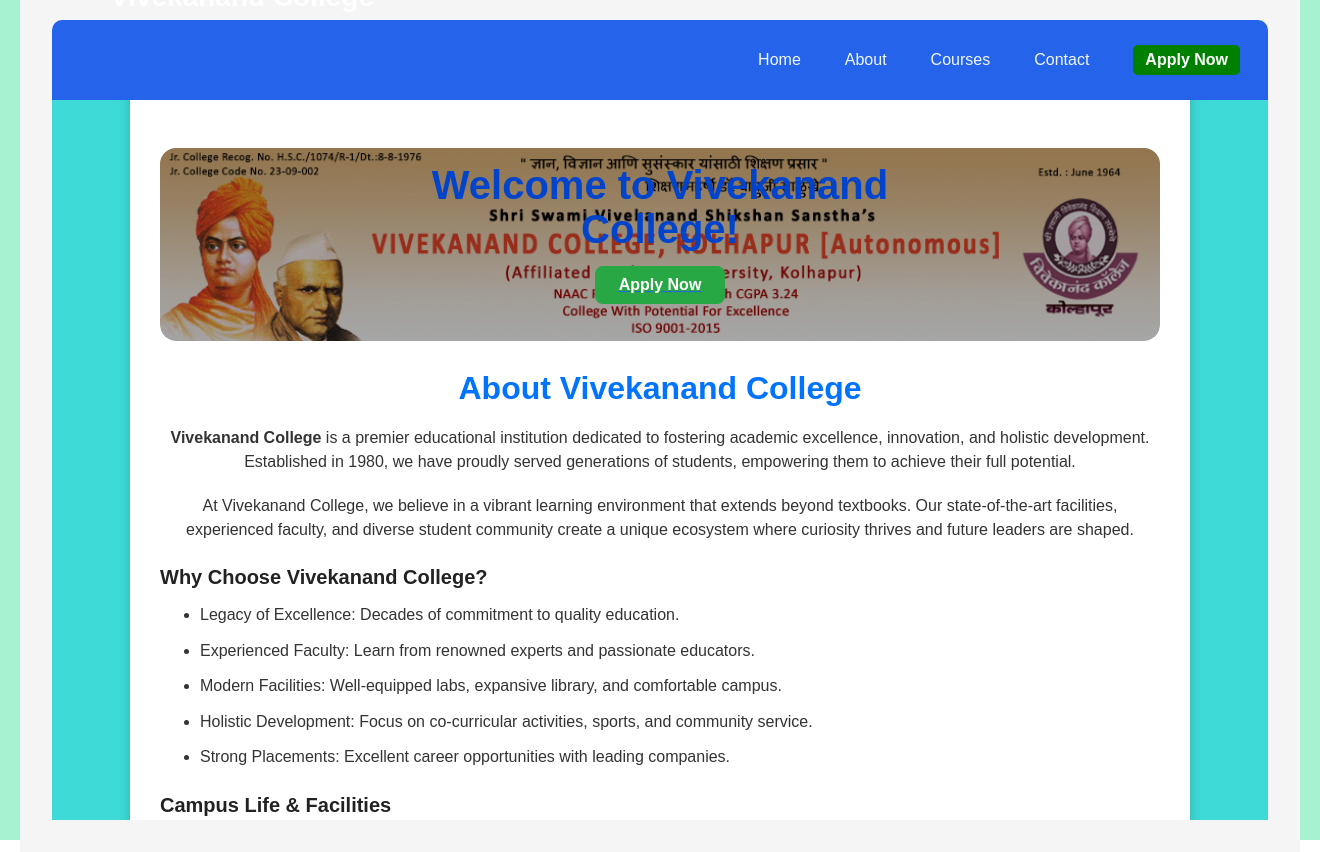
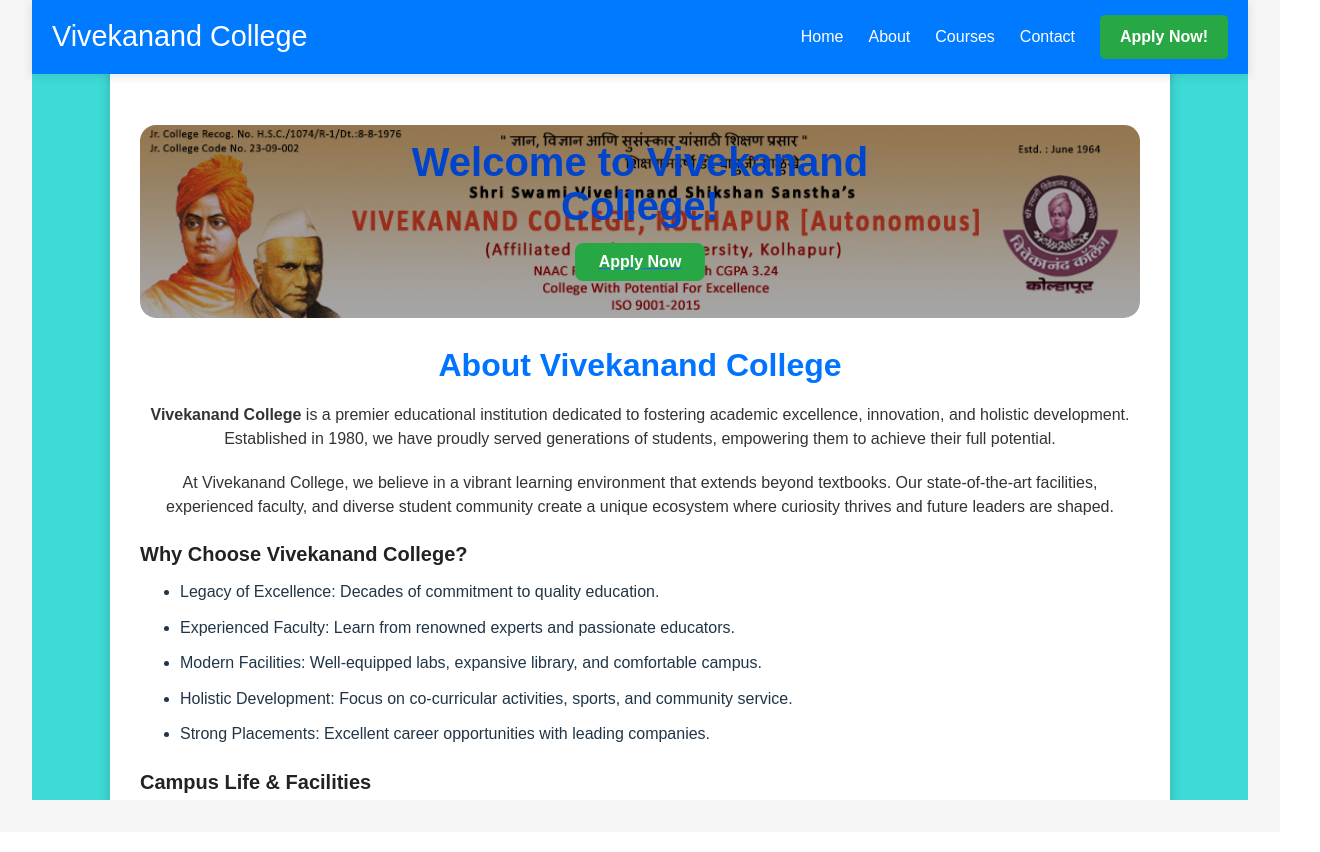
Before and after one commit to Pran-jal026/ojt, a React (Vite) app: page / in a window 1280 px wide. Shown: the whole page, 1320 px wide, since content can reach past the window. Built offline with nearby package versions, Linux system fonts and the light colour scheme.

Commit message:
first commit

```diff
--- a/src/components/header/Header.jsx
+++ b/src/components/header/Header.jsx
@@ -1,24 +1,105 @@
 
-import { Link } from 'react-router-dom';
-import './header.css'
+// import { Link } from 'react-router-dom';
+// import './header.css'
 
 
-const Header = () => {
+// const Header = () => {
+//   return (
+//  <div className="header">
+//       <div className="logo">Vivekanand College</div>
+
+//       <nav className="navbar">
+//         <Link to="/" className="nav-link">Home</Link>
+//         <Link to="/AboutPage" className="nav-link">About</Link>
+//         <Link to="/CoursesPage" className="nav-link">Courses</Link>
+
+//         <Link to="/ContactPage" className="nav-link">Contact</Link>
+//         <Link to="/NotFoundPage" className="nav-link"><button>Apply Now</button></Link>
+//       </nav>
+//     </div>
+
+//   );
+// };
+
+// export default Header;
+
+
+// / src/components/Header/Header.jsx
+import React, { useState } from "react"; // Import useState
+import { Link } from "react-router-dom";
+import "./Header.css";
+function Header() {
+  const [isDrawerOpen, setIsDrawerOpen] = useState(false); // State to control drawer visibility
+  const toggleDrawer = () => {
+    setIsDrawerOpen(!isDrawerOpen);
+  };
+  // Function to close drawer when a link is clicked
+  const closeDrawer = () => {
+    setIsDrawerOpen(false);
+  };
   return (
- <div className="header">
-      <div className="logo">Vivekanand College</div>
-
-      <nav className="navbar">
-        <Link to="/" className="nav-link">Home</Link>
-        <Link to="/AboutPage" className="nav-link">About</Link>
-        <Link to="/CoursesPage" className="nav-link">Courses</Link>
-
-        <Link to="/ContactPage" className="nav-link">Contact</Link>
-        <Link to="/NotFoundPage" className="nav-link"><button>Apply Now</button></Link>
+    <header className="main-header">
+      {" "}
+      {/* Add a wrapper for header content */}
+      <div className="college-name">
+        <Link to="/">Vivekanand College</Link>{" "}
+        {/* College Name/Logo for desktop & mobile */}
+      </div>
+      {/* Desktop Navigation */}
+      <nav className="navbar desktop-nav">
+        <Link to="/" className="nav-item">
+          Home
+        </Link>
+        <Link to="/AboutPage" className="nav-item">
+          About
+        </Link>
+        <Link to="/CoursesPage" className="nav-item">
+          Courses
+        </Link>
+        <Link to="/ContactPage" className="nav-item">
+          Contact
+        </Link>
+        <Link to="/AdmissionsPage" className="nav-item btn primary-btn">
+          Apply Now!
+        </Link>{" "}
+        {/* Apply Now button */}
       </nav>
-    </div>
-
+      {/* Mobile Hamburger Button */}
+      <button className="hamburger-menu" onClick={toggleDrawer}>
+        <span className="hamburger-icon"></span>
+        <span className="hamburger-icon"></span>
+        <span className="hamburger-icon"></span>
+      </button>
+      {/* Mobile Drawer Navigation */}
+      <nav className={`drawer-nav ${isDrawerOpen ? "open" : ""}`}>
+        <button className="close-drawer-btn" onClick={toggleDrawer}>
+          ✕
+        </button>
+        <Link to="/" className="nav-item" onClick={closeDrawer}>
+          Home
+        </Link>
+        <Link to="/about" className="nav-item" onClick={closeDrawer}>
+          About
+        </Link>
+        <Link to="/courses" className="nav-item" onClick={closeDrawer}>
+          Courses
+        </Link>
+        <Link to="/contact" className="nav-item" onClick={closeDrawer}>
+          Contact
+        </Link>
+        <Link
+          to="/admissions"
+          className="nav-item btn primary-btn"
+          onClick={closeDrawer}
+        >
+          Apply Now!
+        </Link>
+      </nav>
+      {/* Overlay when drawer is open */}
+      {isDrawerOpen && (
+        <div className="drawer-overlay" onClick={toggleDrawer}></div>
+      )}
+    </header>
   );
-};
-
+}
 export default Header;
--- a/src/components/header/header.css
+++ b/src/components/header/header.css
@@ -1,4 +1,4 @@
-/* Reset and layout */
+/* Reset and layout
 html, body {
   margin: 0;
   padding: 0;
@@ -6,46 +6,45 @@
   width: 100%;
 }
 
-/* Header Bar */
+Header Bar
 .header {
-  display: flex; /* ✅ fixed */
+  display: flex;
   justify-content: space-between;
   align-items: center;
   background-color: #003366;
   color: white;
-  height: 80px; /* ✅ reduced height */
-  width: 100%;
+  height: 80px;
   padding: 0 20px;
   box-sizing: border-box;
 }
 
-/* Logo */
+
 .logo {
   font-size: 28px;
   font-weight: bold;
 }
 
-/* Navbar container */
+
 .navbar {
   display: flex;
   align-items: center;
-  gap: 20px; /* ✅ even spacing between links */
+  gap: 20px;
 }
 
-/* Navigation links */
+
 .nav-link {
   color: aliceblue;
   text-decoration: none;
-  font-size: 16px; /* ✅ appropriate size */
+  font-size: 16px;
   padding: 8px 12px;
 }
 
-/* Hover effect */
+
 .nav-link:hover {
   text-decoration: underline;
 }
 
-/* Button inside nav */
+
 .nav-link button {
   background-color: green;
   color: white;
@@ -57,4 +56,206 @@
 
 .nav-link button:hover {
   background-color: darkgreen;
+} */
+
+
+/* Global Header Wrapper */
+.main-header {
+  background-color: #007BFF;
+  /* Primary blue background */
+  color: white;
+  padding: 15px 20px;
+  display: flex;
+  justify-content: space-between;
+  /* Space out college name and nav */
+  align-items: center;
+  box-shadow: 0 2px 10px rgba(0, 0, 0, 0.1);
+  position: sticky;
+  /* Make header sticky */
+  top: 0;
+  z-index: 999;
+  /* Ensure header is above other content */
 }
+
+.college-name {
+  font-size: 1.8em;
+  font-weight: bold;
+}
+
+.college-name a {
+  color: white;
+  text-decoration: none;
+  transition: color 0.3s ease;
+}
+
+.college-name a:hover {
+  color: #E0E0E0;
+}
+
+/* Desktop Navigation Styles (default) */
+.desktop-nav {
+  display: flex;
+  /* Show by default */
+  gap: 25px;
+  /* Space between links */
+  align-items: center;
+}
+
+.nav-item {
+  color: white;
+  text-decoration: none;
+  font-weight: 500;
+  padding: 5px 0;
+  transition: color 0.3s ease, border-bottom 0.3s ease;
+}
+
+.nav-item:hover {
+  color: #E0E0E0;
+  border-bottom: 2px solid #E0E0E0;
+}
+
+/* Primary Button (e.g., Apply Now) */
+.btn.primary-btn {
+  background-color: #28A745;
+  /* Green */
+  color: white;
+  padding: 10px 20px;
+  border-radius: 5px;
+  text-decoration: none;
+  transition: background-color 0.3s ease;
+  font-weight: bold;
+}
+
+.btn.primary-btn:hover {
+  background-color: #218838;
+  /* Darker green */
+}
+
+/* Hamburger Menu Button (hidden by default on desktop) */
+.hamburger-menu {
+  display: none;
+  /* Hide on desktop */
+  background: none;
+  border: none;
+  cursor: pointer;
+  padding: 10px;
+  position: relative;
+  z-index: 1002;
+  /* Ensure it's above the drawer if needed */
+}
+
+.hamburger-icon {
+  display: block;
+  width: 30px;
+  height: 3px;
+  background-color: white;
+  margin: 6px 0;
+  transition: all 0.3s ease;
+}
+
+/* Drawer Navigation (hidden by default) */
+.drawer-nav {
+  position: fixed;
+  top: 0;
+  right: -300px;
+  /* Start off-screen to the right */
+  width: 200px;
+  /* Width of the drawer */
+  height: 100%;
+  background-color: #F8F9FA;
+  /* Light background for drawer */
+  box-shadow: -5px 0 15px rgba(0, 0, 0, 0.2);
+  transition: right 0.3s ease-in-out;
+  /* Slide-in animation */
+  z-index: 1001;
+  /* Above page content, below overlay */
+  display: flex;
+  flex-direction: column;
+  padding-top: 60px;
+  /* Space for close button/header */
+}
+
+.drawer-nav.open {
+  right: 0;
+  /* Slide in when open */
+}
+
+.drawer-nav .nav-item {
+  color: #343A40;
+  /* Darker text for drawer links */
+  padding: 15px 20px;
+  border-bottom: 1px solid #E0E0E0;
+  width: 100%;
+  /* Full width links */
+  box-sizing: border-box;
+  /* Include padding in width */
+}
+
+.drawer-nav .nav-item:hover {
+  background-color: #E9ECEF;
+  color: #007BFF;
+  border-bottom: 1px solid #E0E0E0;
+  /* Reset border for hover if needed */
+}
+
+.drawer-nav .nav-item.btn.primary-btn {
+  /* margin: 50px; Space for button in drawer */
+
+  text-align: center;
+}
+
+/* Close button inside drawer */
+.close-drawer-btn {
+  position: absolute;
+  top: 15px;
+  right: 15px;
+  background: none;
+  border: none;
+  font-size: 2em;
+  color: #343A40;
+  cursor: pointer;
+  z-index: 1010;
+}
+
+/* Overlay when drawer is open */
+.drawer-overlay {
+  display: none;
+  /* Hidden by default */
+  position: fixed;
+  top: 0;
+  left: 0;
+  width: 100%;
+  height: 100%;
+  background-color: rgba(0, 0, 0, 0.5);
+  /* Semi-transparent black */
+  z-index: 1000;
+  /* Below drawer, above page content */
+}
+
+.drawer-nav.open+.drawer-overlay {
+  display: block;
+  /* Show when drawer is open */
+}
+
+/* --- Media Queries for Mobile --- */
+@media (max-width: 768px) {
+  .desktop-nav {
+    display: none;
+    /* Hide desktop nav on mobile */
+  }
+
+  .hamburger-menu {
+    display: block;
+    /* Show hamburger on mobile */
+  }
+
+  .main-header {
+    justify-content: space-between;
+    /* Ensure name and hamburger are spaced */
+  }
+
+  .college-name {
+    font-size: 1.5em;
+    /* Adjust college name size on mobile */
+  }
+}
--- a/src/pages/About.css
+++ b/src/pages/About.css
@@ -1,4 +1,4 @@
-body {
+/* body {
     font-family: Arial, sans-serif;
     background-color: #f4f7fa;
     color: #333;
@@ -26,4 +26,4 @@
 ul {
     list-style-type: disc;
     padding-left: 20px;
-}
+} */
--- a/src/pages/Admission.css
+++ b/src/pages/Admission.css
@@ -52,6 +52,7 @@
   font-weight: bold;
   margin-top: 20px;
   margin-bottom: 10px;
+  text-align: left;
 }
 
 p {
@@ -82,6 +83,7 @@
 
 ol li {
   margin-bottom: 10px;
+  text-align: left;
 }
 
 a {
```
